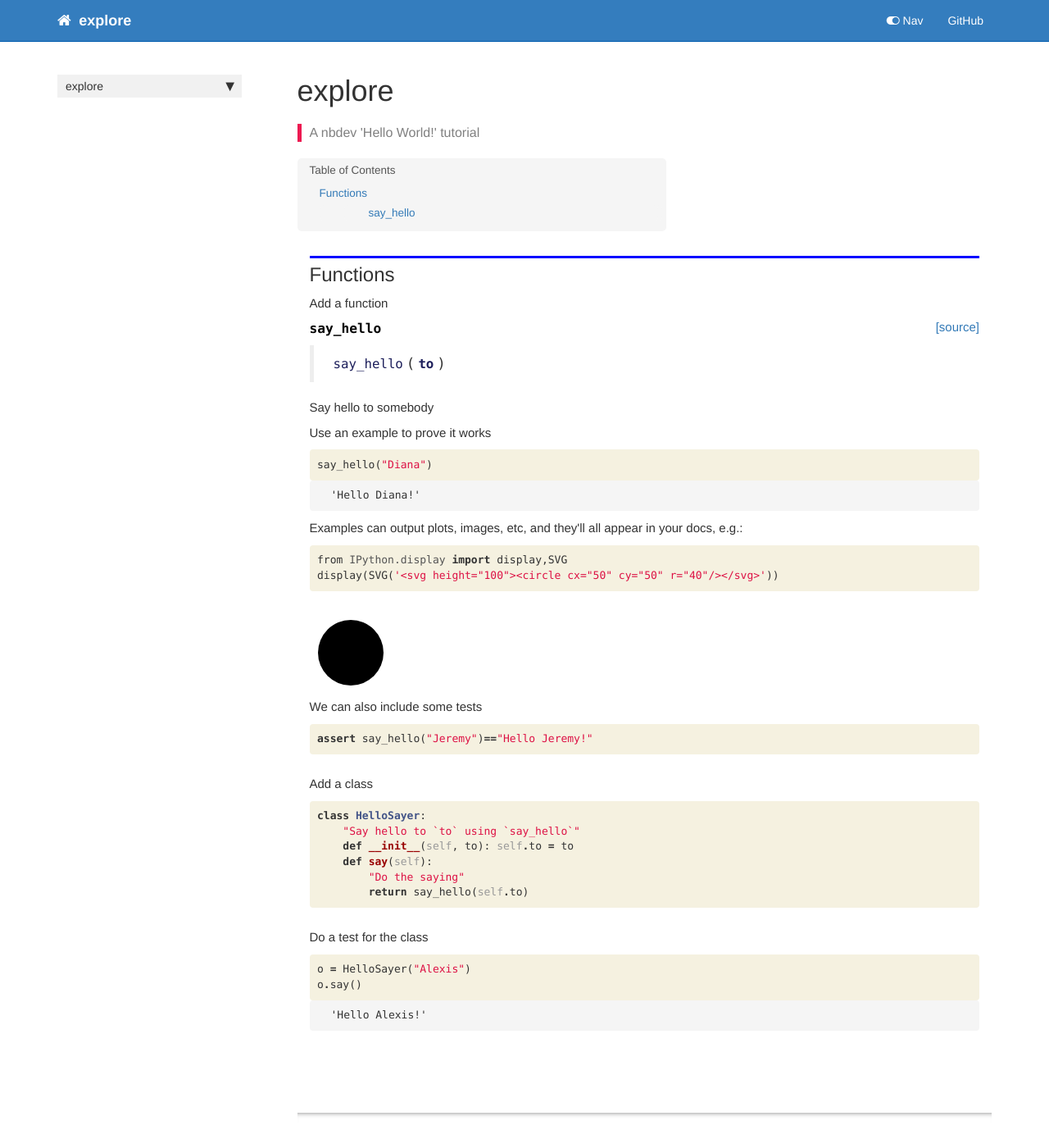
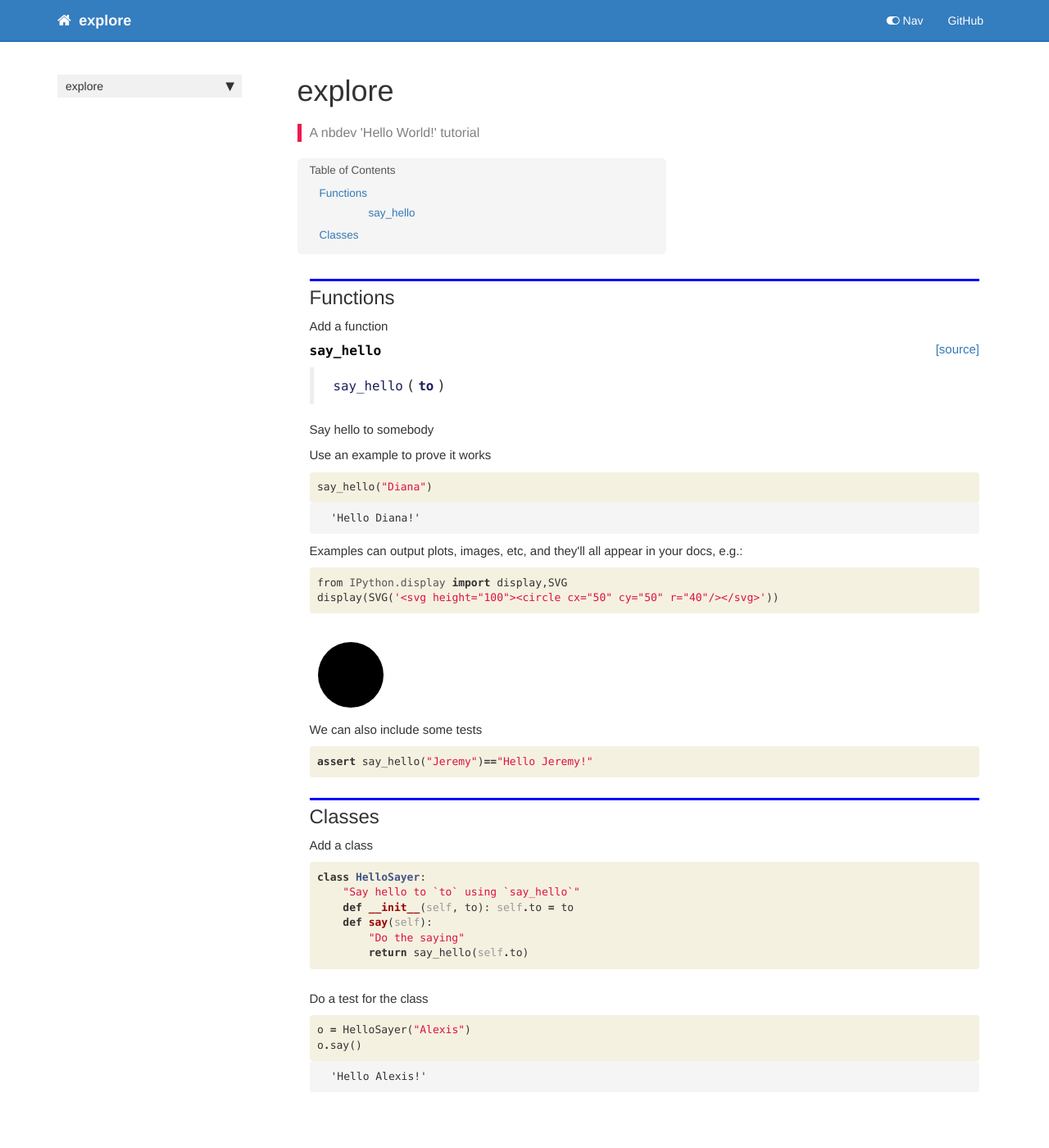
Before and after one commit to Dgtlnetwks/explore, a Jekyll site: the page built from docs/core.html, in a window 1280 px wide and 1400 px high. Shown: the whole window at 82% size. Built offline with Jekyll 4.4.1, drawn with Linux system fonts in a browser that asks for light colours; nearby versions of some CDN libraries; comment, search, counter and statistics services are not loaded.

Commit message:
Added class header

```diff
--- a/docs/core.html
+++ b/docs/core.html
@@ -178,6 +178,12 @@ description: "A nbdev 'Hello World!' tutorial"
 
 <div class="cell border-box-sizing text_cell rendered"><div class="inner_cell">
 <div class="text_cell_render border-box-sizing rendered_html">
+<h2 id="Classes">Classes<a class="anchor-link" href="#Classes"> </a></h2>
+</div>
+</div>
+</div>
+<div class="cell border-box-sizing text_cell rendered"><div class="inner_cell">
+<div class="text_cell_render border-box-sizing rendered_html">
 <p>Add a class</p>
 
 </div>
```
Also changed, not shown: 1 other file.
